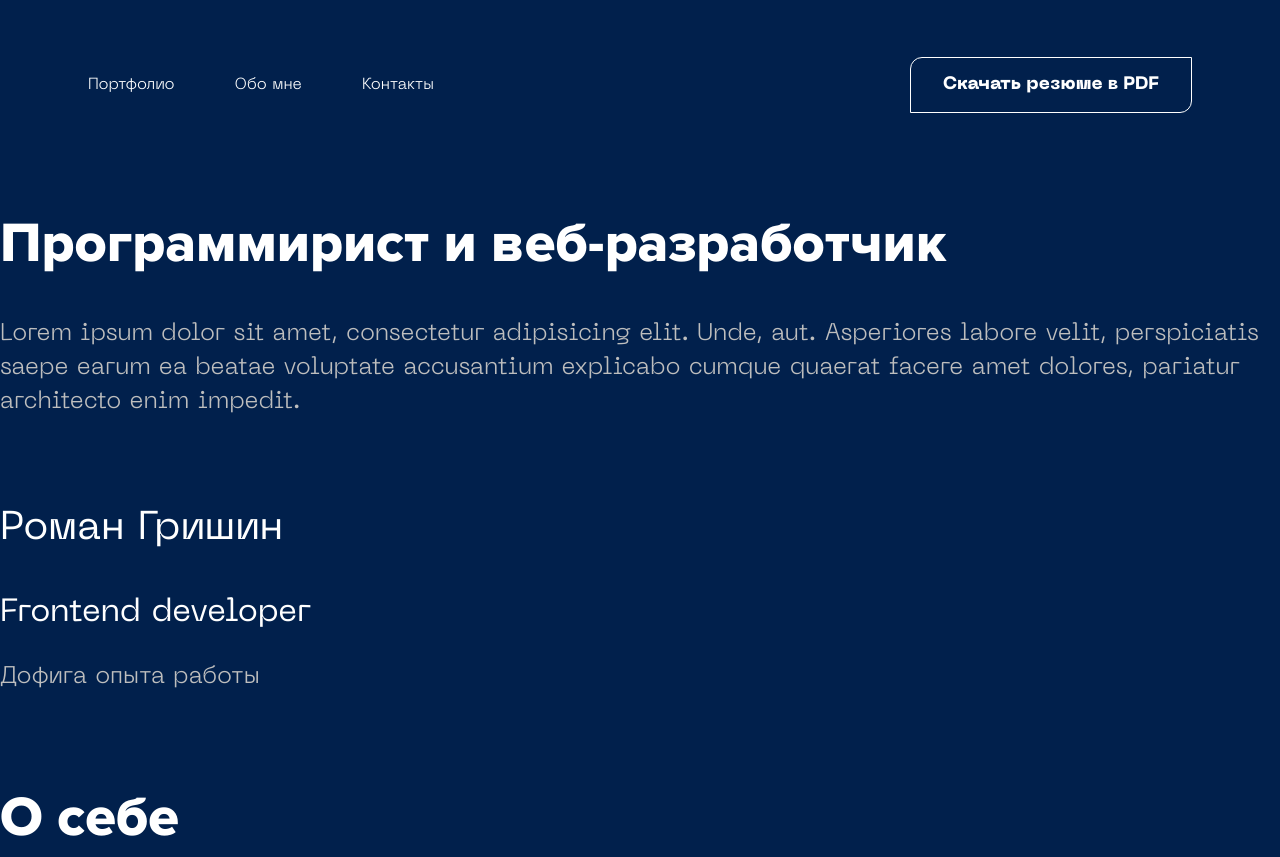
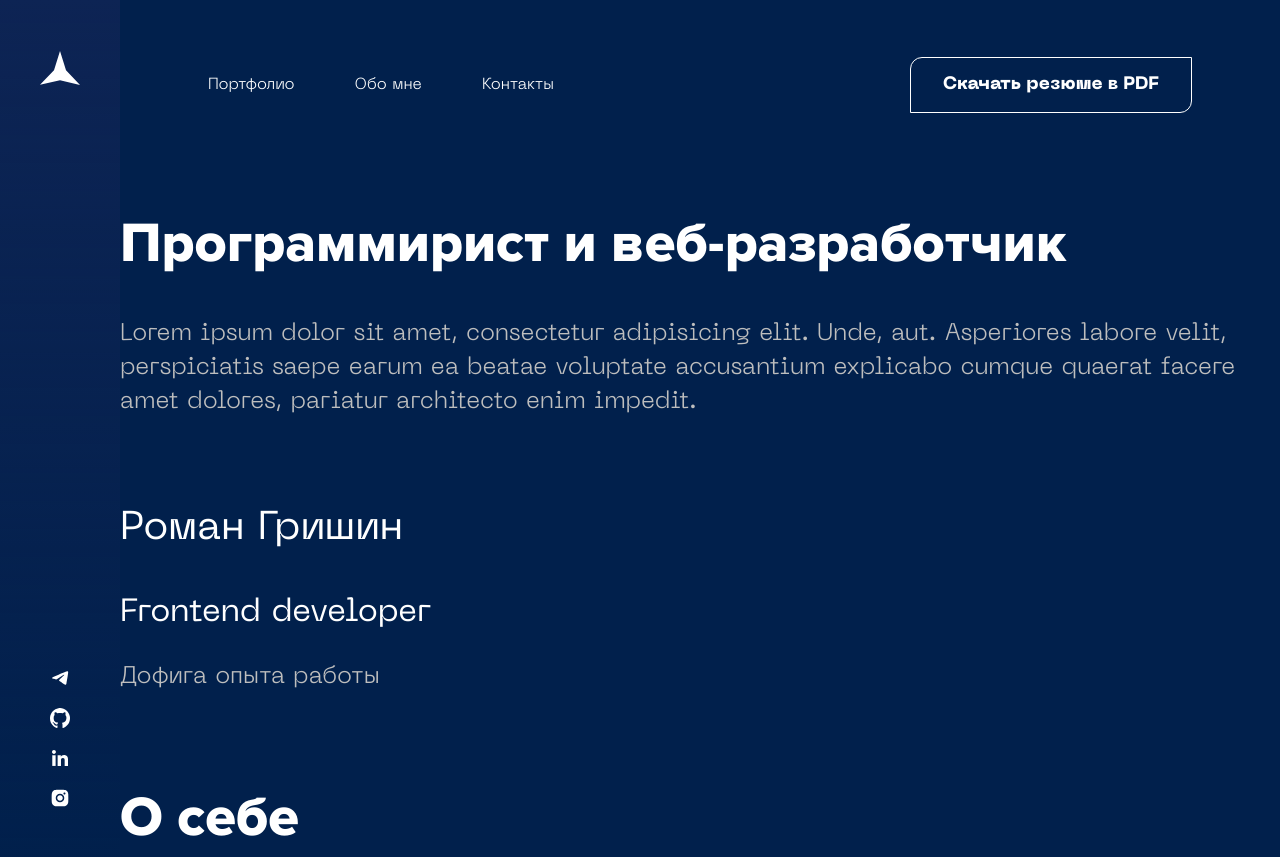
Before and after one commit to OddyHater/portfolio, a website built with webpack: page src/index.html in a window 1280 px wide. Shown: the top 857 px of the page. Built offline with nearby package versions, Linux system fonts and the light colour scheme.

Commit message:
sidenav structure

```diff
--- a/src/index.html
+++ b/src/index.html
@@ -23,6 +23,29 @@
     <a href="#" class="header__download-link">Скачать резюме в PDF</a>
   </header>
   <main class="main">
+    <div class="sidenav">
+      <img src="<%=require('../src/image/svg/logo.svg')%>" alt="logo" class="sidenav__logo">
+      <div class="sidenav__points">
+        <span class="sidenav__point"></span>
+        <span class="sidenav__point"></span>
+        <span class="sidenav__point"></span>
+        <span class="sidenav__point"></span>
+      </div>
+      <ul class="sidenav__socials">
+        <li class="sidenav__social">
+          <a href="#" class="sidenav__social-link social-link_type_tg" target="_blank"></a>
+        </li>
+        <li class="sidenav__social">
+          <a href="#" class="sidenav__social-link social-link_type_gh" target="_blank"></a>
+        </li>
+        <li class="sidenav__social">
+          <a href="#" class="sidenav__social-link social-link_type_in" target="_blank"></a>
+        </li>
+        <li class="sidenav__social">
+          <a href="#" class="sidenav__social-link social-link_type_inst" target="_blank"></a>
+        </li>
+      </ul>
+    </div>
     <section class="hero">
       <div class="hero__wrapper">
         <div class="hero__container hero__container_type_preview">
@@ -160,7 +183,6 @@
       <a href="#" class="footer__resume">Скачать резюме в PDF</a>
     </div>
   </footer>
-
   <script src="../src/index.js"></script>
 </body>
 </html>
--- /dev/null
+++ b/src/styles/components/_sidenav.scss
@@ -0,0 +1,65 @@
+.sidenav {
+  display: flex;
+  flex-direction: column;
+  align-items: center;
+  gap: 285px;
+  padding: 48px 0;
+  height: 100%;
+  width: 120px;
+  position: fixed;
+  z-index: 3;
+  top: 0;
+  left: 0;
+  background: linear-gradient(180deg, #0D2454 0%, rgba(127, 76, 239, 0) 100%);
+
+  &__logo {
+    width: 40px;
+    height: 40px;
+  }
+
+
+  &__points {
+  }
+
+  &__point {
+
+  }
+
+  &__socials {
+    display: flex;
+    flex-direction: column;
+  }
+
+  &__social {
+
+    width: 40px;
+    height: 40px;
+  }
+
+  &__social-link {
+    display: block;
+    width: 40px;
+    height: 40px;
+    background-repeat: no-repeat;
+    background-position: center;
+    background-size: 20px 20px;
+  }
+}
+.social-link {
+
+  &_type_tg {
+    background-image: url("~/src/image/svg/icon-tg.svg");
+  }
+
+  &_type_gh {
+    background-image: url("~/src/image/svg/icon-gh.svg");
+  }
+
+  &_type_in {
+    background-image: url("~/src/image/svg/icon-linkedin.svg");
+  }
+
+  &_type_inst {
+    background-image: url("~/src/image/svg/icon-inst.svg");
+  }
+}
--- a/src/styles/layout/_content.scss
+++ b/src/styles/layout/_content.scss
@@ -1,3 +1,4 @@
 .content {
     background-color: $dark-blue;
+    margin-left: 120px; //отступ под боковое меню
 }
--- a/src/styles/main.scss
+++ b/src/styles/main.scss
@@ -16,10 +16,10 @@
 /*base*/
 
 /*layout*/
-
+@import 'layout/content.scss';
+@import 'layout/header.scss';
 /*layout*/
 
 /*components*/
-@import 'layout/content.scss';
-@import 'layout/header.scss';
+@import 'components/sidenav.scss';
 /*components*/
--- a/webpack.config.js
+++ b/webpack.config.js
@@ -30,9 +30,9 @@ module.exports = {
       exclude: '/node_modules/'
     },
     {
-      test: /\.(png|svg|jpg|gif)$/,
-      type: 'asset/resource'
-    },
+      test: /\.(png|jpg|jpeg|svg|gif)$/,
+      type: 'asset/resource',
+  },
     {
       test: /\.(woff|woff2|eot|ttf|otf)$/i,
       type: 'asset/resource',
```
Also changed, not shown: src/image/svg/icon-gh.svg (added), src/image/svg/icon-inst.svg (added), src/image/svg/icon-linkedin.svg (added), src/image/svg/icon-tg.svg (added), src/image/svg/logo.svg (added).
